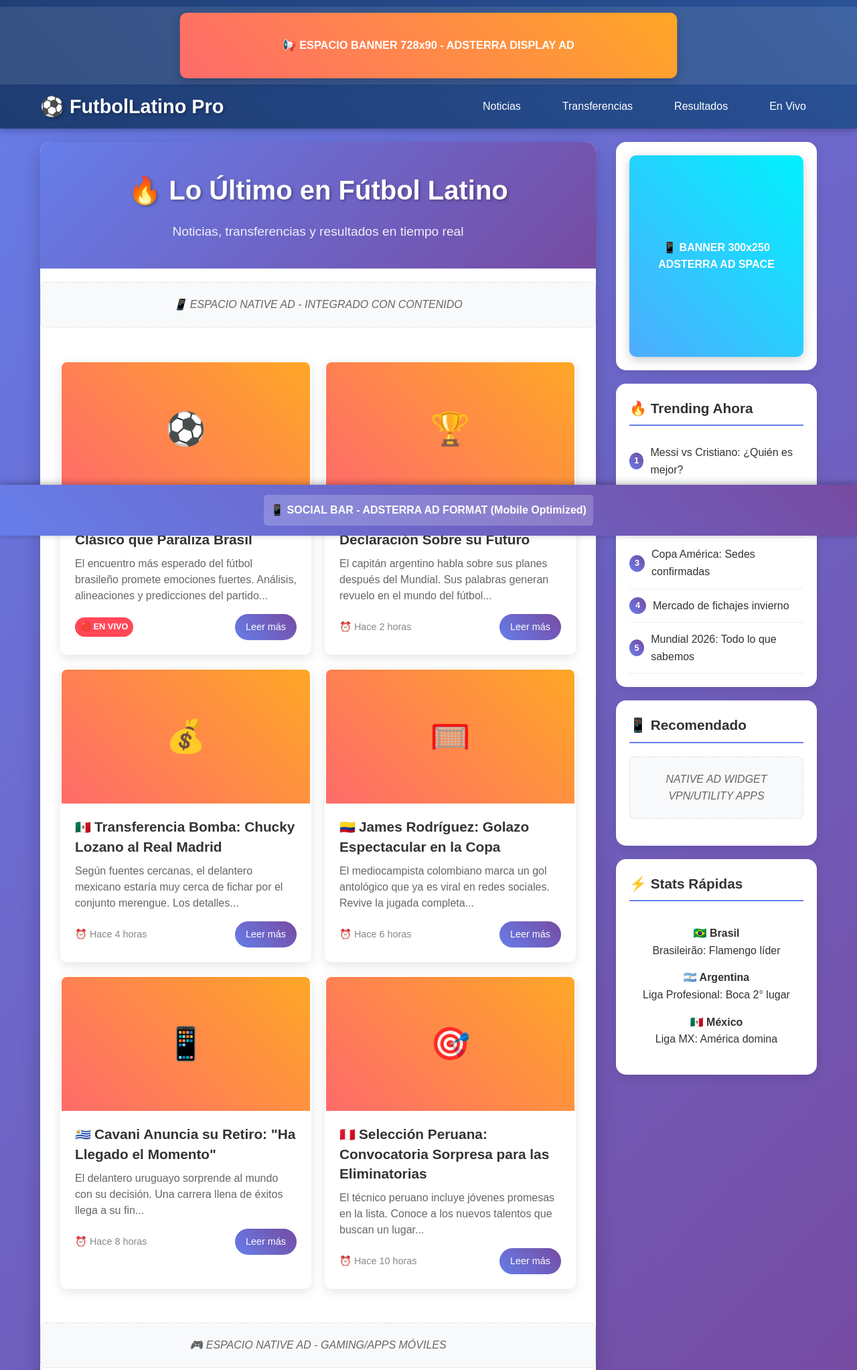
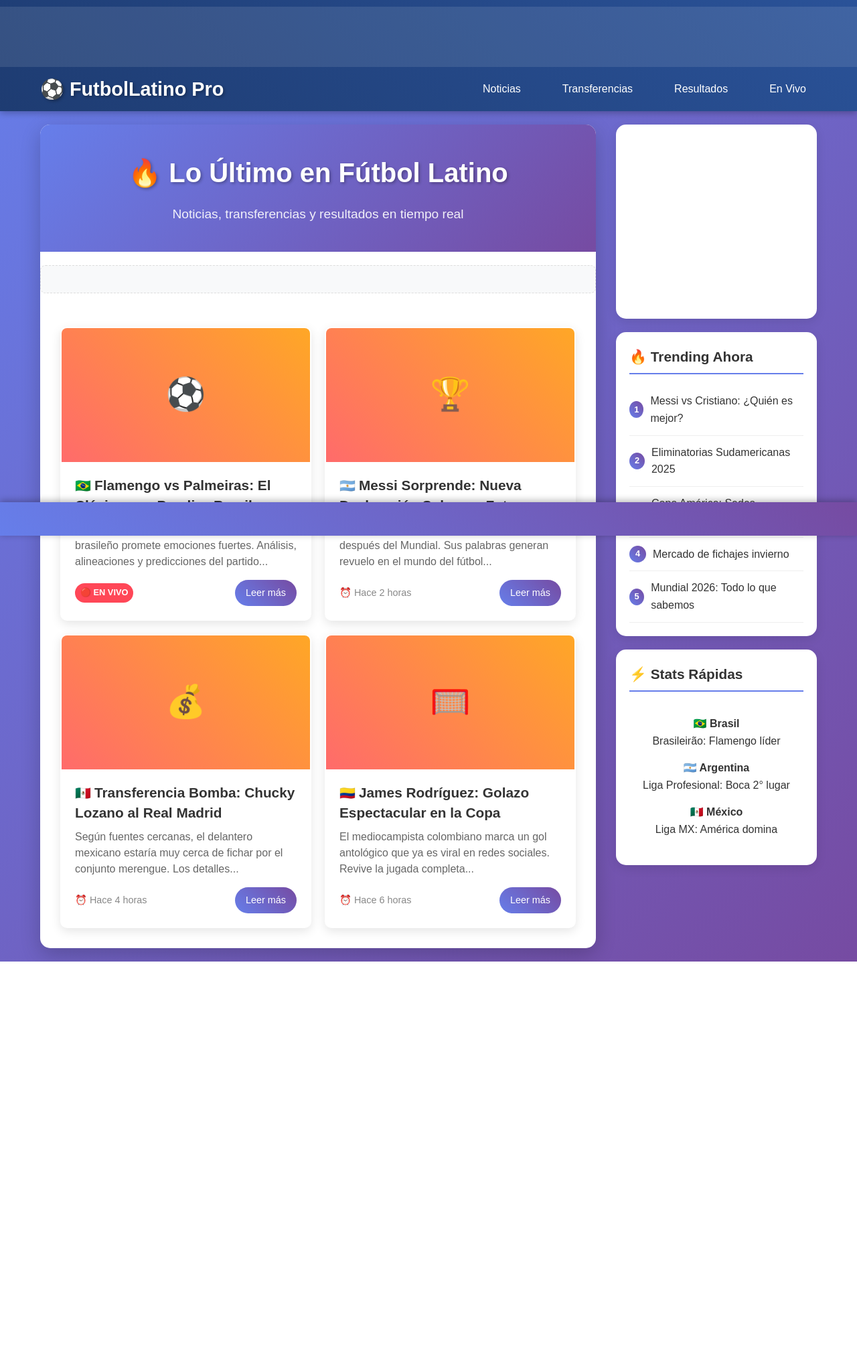
Before and after one commit to Frxn-web/pagina-3, a plain HTML site: page index.html in a window 1280 px wide. Shown: the top 2046 px of the page at 67% size. After the commit the page ends 1436 px from the top, so only its background shows below. Drawn offline with Linux system fonts and the light colour scheme.

Commit message:
Update index.html

```diff
--- a/index.html
+++ b/index.html
@@ -36,24 +36,7 @@
             padding: 10px;
             background: rgba(255,255,255,0.1);
             margin-bottom: 10px;
-        }
-
-        .banner-placeholder {
-            background: linear-gradient(45deg, #ff6b6b, #ffa726);
-            color: white;
-            padding: 35px;
-            border-radius: 10px;
-            font-weight: bold;
-            text-align: center;
-            box-shadow: 0 4px 15px rgba(0,0,0,0.2);
-            max-width: 728px;
-            margin: 0 auto;
-            animation: pulse 2s infinite;
-        }
-
-        @keyframes pulse {
-            0%, 100% { transform: scale(1); }
-            50% { transform: scale(1.02); }
+            min-height: 90px; /* Reserve space for the ad */
         }
 
         .nav-container {
@@ -230,12 +213,7 @@
         /* Banner 300x250 en sidebar */
         .banner-sidebar {
             text-align: center;
-            background: linear-gradient(45deg, #4facfe, #00f2fe);
-            color: white;
-            padding: 125px 20px;
-            border-radius: 10px;
-            font-weight: bold;
-            box-shadow: 0 4px 15px rgba(0,0,0,0.2);
+            min-height: 250px; /* Reserve space for the ad */
         }
 
         /* Native Ad Spaces */
@@ -258,18 +236,18 @@
             right: 0;
             background: linear-gradient(45deg, #667eea, #764ba2);
             color: white;
-            padding: 15px;
+            padding: 10px;
             text-align: center;
             z-index: 1000;
             box-shadow: 0 -2px 10px rgba(0,0,0,0.3);
+            min-height: 50px; /* Reserve space for social bar ad */
         }
 
-        .social-bar-placeholder {
-            background: rgba(255,255,255,0.2);
-            padding: 10px;
-            border-radius: 5px;
-            display: inline-block;
-            font-weight: bold;
+        .social-bar-content {
+            display: flex;
+            justify-content: center;
+            align-items: center;
+            height: 100%;
         }
 
         /* Trending Section */
@@ -318,14 +296,8 @@
                 padding: 20px;
             }
 
-            .banner-placeholder {
-                padding: 25px 10px;
-                font-size: 0.9rem;
-            }
-
             .social-bar {
-                padding: 10px;
-                font-size: 0.9rem;
+                padding: 5px;
             }
         }
 
@@ -351,14 +323,24 @@
             font-size: 1.2rem;
         }
     </style>
+    <!-- General Ad Script -->
+    <script type='text/javascript' src='//pl27179194.profitableratecpm.com/8d/5a/6d/8d5a6d06361c974c361d0ab0a90754e3.js'></script>
 </head>
 <body>
     <!-- Header with Top Banner Space -->
     <header class="header">
         <div class="banner-top">
-            <div class="banner-placeholder">
-                📢 ESPACIO BANNER 728x90 - ADSTERRA DISPLAY AD
-            </div>
+            <!-- Ad Script 728x90 -->
+            <script type="text/javascript">
+                atOptions = {
+                    'key' : '35a24342708d71b0fa4a45c7bc3678d5',
+                    'format' : 'iframe',
+                    'height' : 90,
+                    'width' : 728,
+                    'params' : {}
+                };
+            </script>
+            <script type="text/javascript" src="//www.highperformanceformat.com/35a24342708d71b0fa4a45c7bc3678d5/invoke.js"></script>
         </div>
         <nav class="nav-container">
             <div class="logo">⚽ FutbolLatino Pro</div>
@@ -380,12 +362,14 @@
                 <p class="hero-subtitle">Noticias, transferencias y resultados en tiempo real</p>
             </section>
 
-            <!-- Native Ad Space -->
+            <!-- In-Page Push Ad Space -->
             <div class="native-ad">
-                📱 ESPACIO NATIVE AD - INTEGRADO CON CONTENIDO
+                <script async="async" data-cfasync="false" src="//pl27180212.profitableratecpm.com/11c24c71588f14753ddc63dd2ee35c75/invoke.js"></script>
+                <div id="container-11c24c71588f14753ddc63dd2ee35c75"></div>
             </div>
 
             <div class="news-grid">
+                <!-- News Card 1 -->
                 <article class="news-card">
                     <div class="news-image">⚽</div>
                     <div class="news-content">
@@ -398,6 +382,7 @@
                     </div>
                 </article>
 
+                <!-- News Card 2 -->
                 <article class="news-card">
                     <div class="news-image">🏆</div>
                     <div class="news-content">
@@ -410,6 +395,7 @@
                     </div>
                 </article>
 
+                <!-- News Card 3 -->
                 <article class="news-card">
                     <div class="news-image">💰</div>
                     <div class="news-content">
@@ -422,6 +408,7 @@
                     </div>
                 </article>
 
+                <!-- News Card 4 -->
                 <article class="news-card">
                     <div class="news-image">🥅</div>
                     <div class="news-content">
@@ -433,35 +420,6 @@
                         </div>
                     </div>
                 </article>
-
-                <article class="news-card">
-                    <div class="news-image">📱</div>
-                    <div class="news-content">
-                        <h2 class="news-title"><span class="country-flag">🇺🇾</span>Cavani Anuncia su Retiro: "Ha Llegado el Momento"</h2>
-                        <p class="news-excerpt">El delantero uruguayo sorprende al mundo con su decisión. Una carrera llena de éxitos llega a su fin...</p>
-                        <div class="news-meta">
-                            <span>⏰ Hace 8 horas</span>
-                            <a href="#" class="read-more">Leer más</a>
-                        </div>
-                    </div>
-                </article>
-
-                <article class="news-card">
-                    <div class="news-image">🎯</div>
-                    <div class="news-content">
-                        <h2 class="news-title"><span class="country-flag">🇵🇪</span>Selección Peruana: Convocatoria Sorpresa para las Eliminatorias</h2>
-                        <p class="news-excerpt">El técnico peruano incluye jóvenes promesas en la lista. Conoce a los nuevos talentos que buscan un lugar...</p>
-                        <div class="news-meta">
-                            <span>⏰ Hace 10 horas</span>
-                            <a href="#" class="read-more">Leer más</a>
-                        </div>
-                    </div>
-                </article>
-            </div>
-
-            <!-- Native Ad Space -->
-            <div class="native-ad">
-                🎮 ESPACIO NATIVE AD - GAMING/APPS MÓVILES
             </div>
         </main>
 
@@ -470,7 +428,17 @@
             <!-- Banner 300x250 -->
             <div class="sidebar-widget">
                 <div class="banner-sidebar">
-                    📱 BANNER 300x250<br>ADSTERRA AD SPACE
+                    <!-- Ad Script 300x250 -->
+                    <script type="text/javascript">
+                        atOptions = {
+                            'key' : 'c3e0d4e7d78928a79327e5b6d4130fae',
+                            'format' : 'iframe',
+                            'height' : 250,
+                            'width' : 300,
+                            'params' : {}
+                        };
+                    </script>
+                    <script type="text/javascript" src="//www.highperformanceformat.com/c3e0d4e7d78928a79327e5b6d4130fae/invoke.js"></script>
                 </div>
             </div>
 
@@ -478,36 +446,12 @@
             <div class="sidebar-widget">
                 <h3 class="widget-title">🔥 Trending Ahora</h3>
                 <ul class="trending-list">
-                    <li class="trending-item">
-                        <span class="trending-number">1</span>
-                        <span>Messi vs Cristiano: ¿Quién es mejor?</span>
-                    </li>
-                    <li class="trending-item">
-                        <span class="trending-number">2</span>
-                        <span>Eliminatorias Sudamericanas 2025</span>
-                    </li>
-                    <li class="trending-item">
-                        <span class="trending-number">3</span>
-                        <span>Copa América: Sedes confirmadas</span>
-                    </li>
-                    <li class="trending-item">
-                        <span class="trending-number">4</span>
-                        <span>Mercado de fichajes invierno</span>
-                    </li>
-                    <li class="trending-item">
-                        <span class="trending-number">5</span>
-                        <span>Mundial 2026: Todo lo que sabemos</span>
-                    </li>
+                    <li class="trending-item"><span class="trending-number">1</span><span>Messi vs Cristiano: ¿Quién es mejor?</span></li>
+                    <li class="trending-item"><span class="trending-number">2</span><span>Eliminatorias Sudamericanas 2025</span></li>
+                    <li class="trending-item"><span class="trending-number">3</span><span>Copa América: Sedes confirmadas</span></li>
+                    <li class="trending-item"><span class="trending-number">4</span><span>Mercado de fichajes invierno</span></li>
+                    <li class="trending-item"><span class="trending-number">5</span><span>Mundial 2026: Todo lo que sabemos</span></li>
                 </ul>
-            </div>
-
-            <!-- Native Ad Widget -->
-            <div class="sidebar-widget">
-                <h3 class="widget-title">📱 Recomendado</h3>
-                <div class="native-ad">
-                    NATIVE AD WIDGET<br>
-                    VPN/UTILITY APPS
-                </div>
             </div>
 
             <!-- Quick Stats -->
@@ -533,49 +477,11 @@
 
     <!-- Social Bar (Fixed Bottom) -->
     <div class="social-bar">
-        <div class="social-bar-placeholder">
-            📱 SOCIAL BAR - ADSTERRA AD FORMAT (Mobile Optimized)
+        <div class="social-bar-content">
+            <!-- Social Bar Ad Script -->
+            <script type='text/javascript' src='//pl27185005.profitableratecpm.com/a8/09/4a/a8094a59ab6f071ca7b6aa16225ad7f5.js'></script>
         </div>
     </div>
 
-    <!-- Popunder Code Placeholder -->
-    <script>
-        // AQUÍ VA EL CÓDIGO DE POPUNDER DE ADSTERRA
-        console.log("🚀 Popunder Adsterra Code Here");
-
-        // Simular interactividad para engagement
-        document.addEventListener('DOMContentLoaded', function() {
-            // Efecto click en cards
-            const newsCards = document.querySelectorAll('.news-card');
-            newsCards.forEach(card => {
-                card.addEventListener('click', function() {
-                    // Aquí se activaría el popunder
-                    console.log('📊 Engagement: Card clicked - Popunder trigger');
-                });
-            });
-
-            // Simular actualizaciones en vivo
-            setInterval(() => {
-                const liveIndicators = document.querySelectorAll('.live-indicator');
-                liveIndicators.forEach(indicator => {
-                    indicator.style.opacity = indicator.style.opacity === '0.5' ? '1' : '0.5';
-                });
-            }, 1000);
-        });
-
-        // Analytics tracking simulation
-        function trackPageView() {
-            console.log('📈 Page view tracked - Adsterra impression');
-        }
-
-        function trackUserEngagement(action) {
-            console.log(`🎯 User engagement: ${action}`);
-        }
-
-        // Simular métricas para Adsterra
-        setTimeout(() => {
-            trackPageView();
-        }, 1000);
-    </script>
 </body>
 </html>
```
